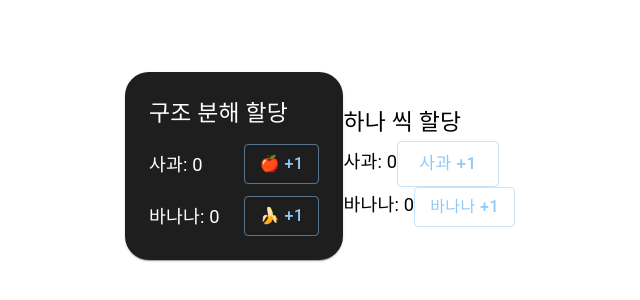
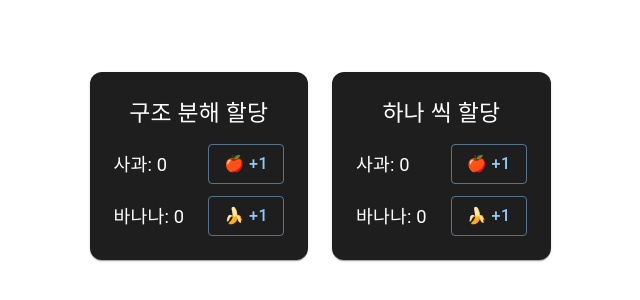
Before and after one commit to ThePott/zustand-destruct-rerender, a React (Vite) app: page / in a window 1280 px wide. Shown: the part 234-534 px from the top of the page, without its empty margins (320-960 px from the left). Built offline with nearby package versions, Linux system fonts and the light colour scheme.

Commit message:
♻️ Ref(pattern): refactor as compound pattern

```diff
--- a/package.json
+++ b/package.json
@@ -14,8 +14,10 @@
     "@emotion/styled": "^11.14.1",
     "@mui/material": "^7.2.0",
     "@tailwindcss/vite": "^4.1.11",
+    "@types/react-syntax-highlighter": "^15.5.13",
     "react": "^19.1.0",
     "react-dom": "^19.1.0",
+    "react-syntax-highlighter": "^15.6.1",
     "tailwindcss": "^4.1.11",
     "zustand": "^5.0.6"
   },
--- a/src/App.tsx
+++ b/src/App.tsx
@@ -1,13 +1,23 @@
 import { Box } from '@mui/material'
-import DetructedFruitBox from './components/Destruct'
-import OneByOneFruitBox from './components/OneByOne'
+// import DetructedFruitBox from './components/Destruct'
+// import OneByOneFruitBox from './components/OneByOne'
+import FruitBox from './components/common/FruitBox'
 
 const App = () => {
   console.log("---- app re-rendered")
   return (
-    <Box className='flex justify-center items-center h-[100vh] w-[100vw]'>
-      <DetructedFruitBox />
-      <OneByOneFruitBox />
+    <Box className='flex justify-center items-center h-[100vh] w-[100vw] gap-6'>
+
+      <FruitBox usage='DESTRUCTURED'>
+        <FruitBox.Apple />
+        <FruitBox.Banana />
+      </FruitBox>
+
+      <FruitBox usage='ONE_BY_ONE'>
+        <FruitBox.Apple />
+        <FruitBox.Banana />
+      </FruitBox>
+
     </Box>
   )
 }
--- a/src/components/OneByOne.tsx
+++ b/src/components/OneByOne.tsx
@@ -46,7 +46,9 @@ const Banana = () => {
 }
 
 const OneByOneFruitBox = () => {
-  console.log("---- one-by-one app re-rendered")
+   const bananaStock = useOneByOneFruit((state) => state.bananaStock)
+  const increaseBananaStock = useOneByOneFruit((state) => state.increaseBananaStock)
+  console.log("---- one-by-one banana re-rendered")
   return (
     <Box>
       <Typography variant='h6'>하나 씩 할당</Typography>
--- /dev/null
+++ b/src/components/common/FruitBox.tsx
@@ -0,0 +1,10 @@
+import FruitItem from "./_FruitItem";
+import FruitBoxBase from "./_FruitBoxBase";
+import type { FruitBoxType } from "../../interfaces";
+
+const FruitBox = FruitBoxBase as FruitBoxType
+
+FruitBox.Apple = () => <FruitItem fruitName="APPLE" />
+FruitBox.Banana = () => <FruitItem fruitName="BANANA" />
+
+export default FruitBox
--- /dev/null
+++ b/src/components/common/_FruitBoxBase.tsx
@@ -0,0 +1,48 @@
+import { Paper, Typography } from '@mui/material';
+import { createContext, useContext } from 'react';
+import type { FruitBoxProps } from '../../interfaces';
+import { destructuredSummaryCode } from "./summaryCode";
+
+import { Prism as SyntaxHighlighter } from 'react-syntax-highlighter';
+import { tomorrow } from 'react-syntax-highlighter/dist/esm/styles/prism';
+
+const FruitBoxContext = createContext<string | null>(null)
+
+const useFruitBoxContext = () => {
+    const context = useContext(FruitBoxContext)
+    if (!context) {
+        throw new Error('Fruit components must be used within FruitBox')
+    }
+    return context
+}
+
+const FruitBoxBase = ({ usage, children }: FruitBoxProps) => {
+    const title = usage === "DESTRUCTURED" ? "구조 분해 할당" : "하나 씩 할당"
+
+    return (
+        <FruitBoxContext.Provider value={usage}>
+            {/* <Paper component="pre" className='absolute'>
+                <SyntaxHighlighter
+                    language="tsx"
+                    style={tomorrow} // Dark theme
+                    customStyle={{
+                        margin: 0,
+                        padding: '16px',
+                        fontSize: '0.875rem',
+                        fontFamily: '"Fira Code", Monaco, "Lucida Console", monospace'
+                    }}
+                >
+                    {destructuredSummaryCode}
+                </SyntaxHighlighter>
+
+            </Paper> */}
+            <Paper sx={{ borderRadius: "12px" }} className='p-6 flex flex-col gap-3'>
+                <Typography variant='h6' className='text-center'>{title}</Typography>
+                {children}
+            </Paper>
+        </FruitBoxContext.Provider>
+    )
+}
+
+export { useFruitBoxContext };
+export default FruitBoxBase
--- /dev/null
+++ b/src/components/common/_FruitItem.tsx
@@ -0,0 +1,54 @@
+import { Box, Button, Typography } from "@mui/material";
+import type { FruitName } from "../../interfaces";
+import { useDesctructedFruit, useOneByOneFruit } from "../../store";
+import { useFruitBoxContext } from "./_FruitBoxBase";
+
+const FruitItem = ({ fruitName }: { fruitName: FruitName }) => {
+    const usage = useFruitBoxContext()
+    console.log(`---- ${usage} ${fruitName} re-rendered`);
+
+    const isDestructured = usage === "DESTRUCTURED"
+    const isApple = fruitName === 'APPLE';
+
+
+    const emoji = isApple ? '🍎' : '🍌';
+    const koreanName = isApple ? '사과' : '바나나';
+
+    const store = isDestructured ? useDesctructedFruit : useOneByOneFruit
+
+    let stock: number;
+    let increase: () => void;
+
+    if (isDestructured) {
+        if (isApple) {
+            const { appleStock, increaseAppleStock } = store()
+            stock = appleStock
+            increase = increaseAppleStock
+        } else {
+            const { bananaStock, increaseBananaStock } = store()
+            stock = bananaStock
+            increase = increaseBananaStock
+        }
+    } else {
+        if (isApple) {
+            const appleStock = useOneByOneFruit((state) => state.appleStock)
+            const increaseAppleStock = useOneByOneFruit((state) => state.increaseAppleStock)
+            stock = appleStock
+            increase = increaseAppleStock
+        } else {
+            const bananaStock = useOneByOneFruit((state) => state.bananaStock)
+            const increaseBananaStock = useOneByOneFruit((state) => state.increaseBananaStock)
+            stock = bananaStock
+            increase = increaseBananaStock
+        }
+    }
+
+    return (
+        <Box className="flex justify-between items-center gap-6">
+            <Typography>{koreanName}: {stock}</Typography>
+            <Button onClick={increase}>{emoji} +1</Button>
+        </Box>
+    )
+};
+
+export default FruitItem
--- /dev/null
+++ b/src/components/common/summaryCode.ts
@@ -0,0 +1,51 @@
+const destructuredSummaryCode = `const Apple = () => {
+  const { appleStock, increaseAppleStock } = useDesctructedFruit()
+  console.log("---- deconstructed apple re-rendered")
+  return (...)
+}
+
+const Banana = () => {
+  const { bananaStock, increaseBananaStock } = useDesctructedFruit()
+  console.log("---- deconstructed banana re-rendered")
+  return (...)
+}
+
+const DetructedFruitBox = () => {
+  console.log("---- deconstructed app re-rendered")
+  return (
+    <div>
+      <p>구조 분해 할당</p>
+      <Apple />
+      <Banana />
+    </div>
+  )
+}
+`
+
+const oneByOneCode = `const Apple = () => {
+  const appleStock = useOneByOneFruit((state) => state.appleStock)
+  const increaseAppleStock = useOneByOneFruit((state) => state.increaseAppleStock)
+  console.log("---- one-by-one apple re-rendered")
+  return (...)
+}
+
+const Banana = () => {
+  const bananaStock = useOneByOneFruit((state) => state.bananaStock)
+  const increaseBananaStock = useOneByOneFruit((state) => state.increaseBananaStock)
+  console.log("---- one-by-one banana re-rendered")
+  return (...)
+}
+
+const DetructedFruitBox = () => {
+  console.log("---- one-by-one banana re-rendered")
+  return (
+    <div>
+      <p>구조 분해 할당</p>
+      <Apple />
+      <Banana />
+    </div>
+  )
+}
+`
+
+export { destructuredSummaryCode, oneByOneCode }
--- /dev/null
+++ b/src/interfaces.ts
@@ -0,0 +1,29 @@
+import type { JSX, ReactNode } from 'react';
+
+interface FruitState {
+    appleStock: number;
+    increaseAppleStock: () => void;
+    bananaStock: number;
+    increaseBananaStock: () => void;
+}
+
+interface FruitBoxContextProps {
+    fruitName: FruitName
+    usage: Usage
+}
+
+type FruitName = "APPLE" | "BANANA"
+type Usage = "DESTRUCTURED" | "ONE_BY_ONE"
+
+interface FruitBoxProps {
+    children: ReactNode;
+    usage: Usage;
+}
+
+interface FruitBoxType {
+    (props: FruitBoxProps): JSX.Element;
+    Apple: () => JSX.Element;
+    Banana: () => JSX.Element;
+}
+
+export type { FruitState, FruitBoxProps, FruitName, Usage, FruitBoxContextProps, FruitBoxType }
--- /dev/null
+++ b/src/store.ts
@@ -0,0 +1,28 @@
+import { create } from "zustand";
+import type { FruitState } from "./interfaces";
+
+
+// Two separate stores for comparison
+const useDesctructedFruit = create<FruitState>()((set) => ({
+    appleStock: 0,
+    increaseAppleStock() {
+        set((state) => ({ appleStock: state.appleStock + 1 }))
+    },
+    bananaStock: 0,
+    increaseBananaStock() {
+        set((state) => ({ bananaStock: state.bananaStock + 1 }))
+    },
+}));
+
+const useOneByOneFruit = create<FruitState>()((set) => ({
+    appleStock: 0,
+    increaseAppleStock() {
+        set((state) => ({ appleStock: state.appleStock + 1 }))
+    },
+    bananaStock: 0,
+    increaseBananaStock() {
+        set((state) => ({ bananaStock: state.bananaStock + 1 }))
+    },
+}));
+
+export { useDesctructedFruit, useOneByOneFruit }
```
Also changed, not shown: 1 other file (tests, documents, lock files or other folders).
